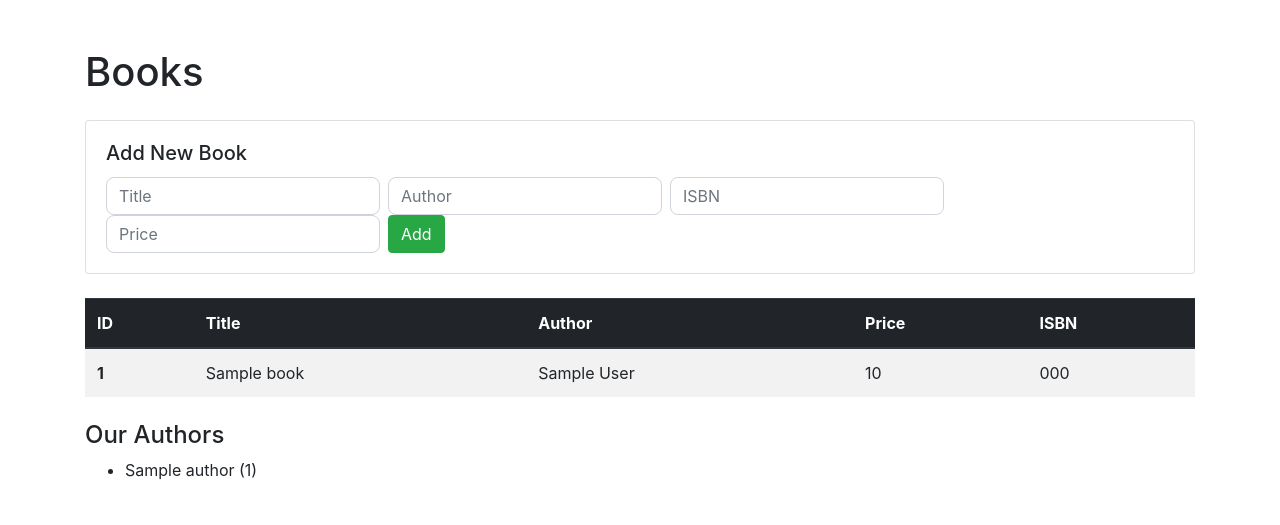
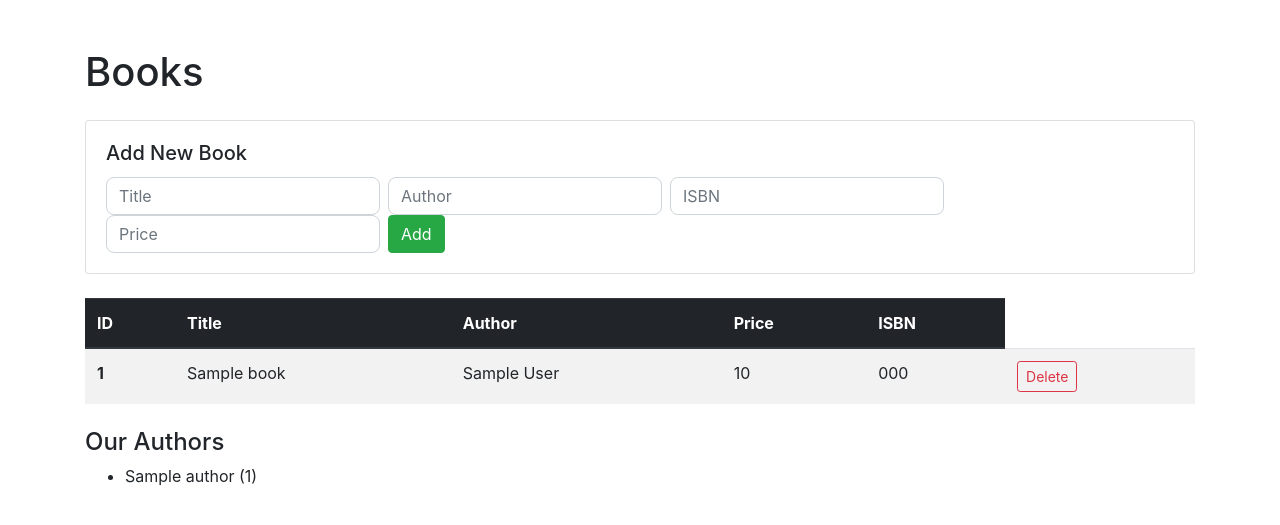
Before and after one commit to dimon-ua/wsaa-book-manager, a Flask app: page / in a window 1280 px wide. Shown: the top 525 px of the page. Run offline with Flask 3, Linux system fonts and the light colour scheme; tables that the repository leaves empty or names only in its code hold one stand-in row (values such as "Sample post").

Commit message:
Update: Add delete_book API, and button

```diff
--- a/app.py
+++ b/app.py
@@ -44,6 +44,11 @@ def add_book():
     new_book_id = booksDAO.add_book(title, author, price, isbn)
     return jsonify({"message": "Book added successfully", "book_id": new_book_id}), 201
 
+@app.route("/api/books/<int:id>", methods=["DELETE"])
+def delete_book(id):
+    booksDAO.delete_book(id)
+    return jsonify({"message": "Book deleted successfully"}), 200
+
 
 #------- FLASK RUNNING CODE --------
 if __name__ == "__main__":
--- a/booksDAO.py
+++ b/booksDAO.py
@@ -25,7 +25,7 @@ class BooksDAO:
         db.close()
         return book
 
-    def  delete_book(self, book_id):
+    def delete_book(self, book_id):
         db = self.get_connection()
         cursor = db.cursor()
         cursor.execute("DELETE FROM books WHERE id = %s", (book_id,))
--- a/templates/index.html
+++ b/templates/index.html
@@ -41,6 +41,11 @@
                     <td>{{ book.author }}</td>
                     <td>{{ book.price }}</td>
                     <td>{{ book.isbn }}</td>
+                    <td>
+                             <a href="{{ url_for('delete_book', id=book.id) }}"
+                             class="btn btn-outline-danger btn-sm"
+                             onclick="return confirm('Delete?')">Delete</a>
+                    </td>
                 </tr>
                 {% endfor %}
             </tbody>
```
